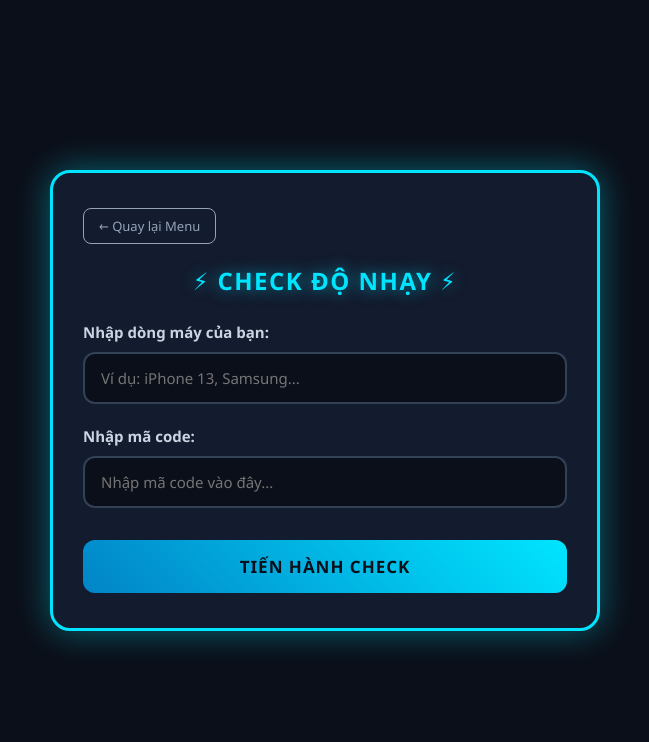
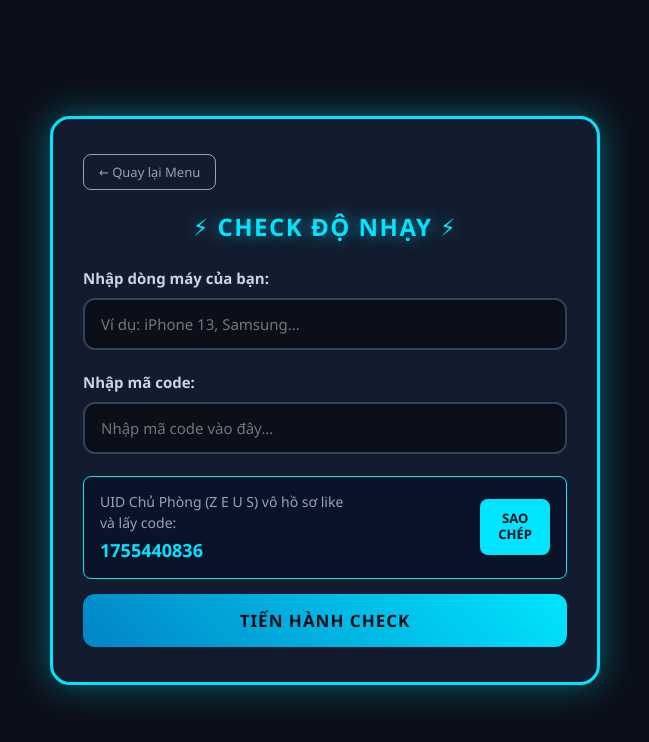
Before and after one commit to dongthang190712-afk/Shopkc, a plain HTML site: page index.html in a window 1280 px wide. Both pictures are taken after a click on the button "⚡ CHECK ĐỘ NHẠY VIP". Shown: the whole page, without its empty margins (315-964 px from the left). Drawn offline with Linux system fonts and the light colour scheme.

Commit message:
Update index.html

```diff
--- a/index.html
+++ b/index.html
@@ -39,7 +39,7 @@
             text-shadow: 0 0 15px rgba(0, 229, 255, 0.6);
         }
 
-        /* Màn hình menu chính (2 nút lựa chọn) */
+        /* Màn hình menu chính */
         #home-menu {
             display: flex;
             flex-direction: column;
@@ -84,7 +84,6 @@
             color: #00e5ff;
         }
 
-        /* Các thành phần bên trong form */
         .sub-section {
             display: none;
         }
@@ -198,7 +197,7 @@
             box-shadow: 0 0 20px rgba(0, 229, 255, 0.7);
         }
 
-        /* Khung kết quả check độ nhạy & thanh toán */
+        /* Khung kết quả check độ nhạy */
         .result-box, .payment-info {
             display: none;
             margin-top: 25px;
@@ -226,6 +225,46 @@
         }
         .stat-item span { color: #94a3b8; }
         .stat-item strong { color: #00e5ff; }
+
+        /* Khung UID thiết kế giống 100% hình ảnh ảnh đính kèm */
+        .owner-uid-card {
+            margin-top: 15px;
+            background: #0b1329;
+            border: 1px solid #00e5ff;
+            border-radius: 8px;
+            padding: 14px 16px;
+            display: flex;
+            justify-content: space-between;
+            align-items: center;
+        }
+        .owner-uid-info {
+            font-size: 14px;
+            color: #94a3b8;
+            line-height: 1.5;
+        }
+        .owner-uid-number {
+            color: #00e5ff;
+            font-size: 18px;
+            font-weight: bold;
+            margin-top: 4px;
+        }
+        .owner-copy-btn {
+            background: #00e5ff;
+            color: #0b0f19;
+            border: none;
+            border-radius: 8px;
+            padding: 12px 18px;
+            font-weight: bold;
+            font-size: 13px;
+            cursor: pointer;
+            line-height: 1.2;
+            text-align: center;
+            transition: 0.2s;
+        }
+        .owner-copy-btn:hover {
+            background: #38bdf8;
+            box-shadow: 0 0 10px rgba(0, 229, 255, 0.5);
+        }
 
         .qr-placeholder {
             width: 180px;
@@ -288,7 +327,16 @@
                 <input type="text" id="code" placeholder="Nhập mã code vào đây..." autocomplete="off">
             </div>
 
-            <button class="submit-btn" onclick="checkSensitivity()">TIẾN HÀNH CHECK</button>
+            <!-- Khung thông báo UID Chủ Phòng hiển thị mặc định theo ảnh -->
+            <div class="owner-uid-card">
+                <div class="owner-uid-info">
+                    UID Chủ Phòng (Z E U S) vô hồ sơ like<br>và lấy code:
+                    <div class="owner-uid-number" id="owner-uid">1755440836</div>
+                </div>
+                <button class="owner-copy-btn" onclick="copyText('owner-uid')">SAO<br>CHÉP</button>
+            </div>
+
+            <button class="submit-btn" onclick="checkSensitivity()" style="margin-top: 15px;">TIẾN HÀNH CHECK</button>
 
             <div class="result-box" id="result">
                 <h3>🎉 KẾT QUẢ ĐỘ NHẠY VIP 🎉</h3>
@@ -298,16 +346,6 @@
                 <div class="stat-item"><span>Ống ngắm 4x:</span> <strong id="r4">...</strong></div>
                 <div class="stat-item"><span>AWM Sniper:</span> <strong id="r5">...</strong></div>
                 <div class="stat-item"><span>Nhìn quanh (Free Look):</span> <strong id="r6">...</strong></div>
-
-                <!-- Khung hiển thị UID Chủ Phòng và Nút Sao Chép -->
-                <div class="stat-item" style="margin-top: 15px; border-bottom: none; background: #131b2e; padding: 10px; border-radius: 8px;">
-                    <span>UID Chủ Phòng:</span>
-                    <div>
-                        <strong id="owner-uid" style="color: #22c55e;">1755440836</strong>
-                        <button class="copy-btn" onclick="copyText('owner-uid')">SAO CHÉP</button>
-                    </div>
-                </div>
-
                 <p style="text-align: center; margin-top: 12px; font-size: 12px; color: #00e5ff;">*Chỉ số nhân phẩm cực chuẩn xác! 😂</p>
             </div>
         </div>
@@ -375,7 +413,6 @@
     </div>
 
     <script>
-        // Điều hướng Menu
         function openSection(sectionId) {
             document.getElementById('home-menu').style.display = 'none';
             document.getElementById('sensitivity-section').style.display = 'none';
@@ -389,7 +426,6 @@
             document.getElementById('shop-section').style.display = 'none';
         }
 
-        // Logic Check Độ Nhạy
         function checkSensitivity() {
             let phone = document.getElementById('phone').value.trim();
             let code = document.getElementById('code').value.trim().toLowerCase();
@@ -412,7 +448,6 @@
             document.getElementById('result').style.display = 'block';
         }
 
-        // Logic Shop Nạp KC
         let chosenKc = "";
         let chosenPrice = "";
         let isVerified = false;
@@ -462,7 +497,6 @@
             document.getElementById('payment-box').style.display = 'block';
         }
 
-        // Hàm Sao Chép chung
         function copyText(id) {
             let text = document.getElementById(id).innerText;
             navigator.clipboard.writeText(text).then(() => {
```
